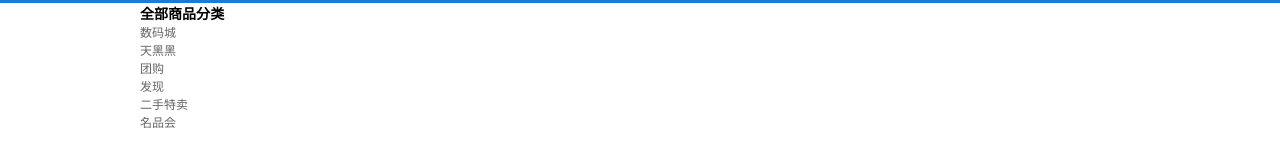
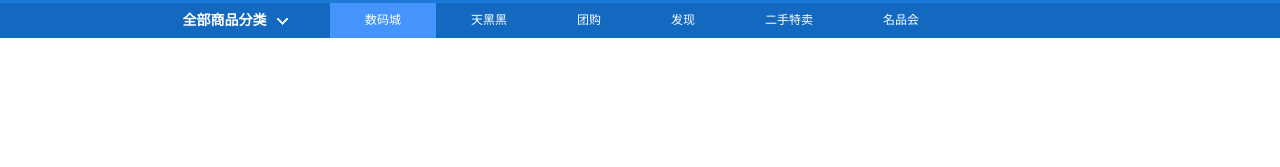
Before and after one commit to bigmo00/love, a plain HTML site: page project-01/index.html in a window 1280 px wide. Shown: the part 109-276 px from the top of the page. Drawn offline with Linux system fonts and the light colour scheme.

Commit message:
init project-01

```diff
--- a/project-01/css/index.css
+++ b/project-01/css/index.css
@@ -35,7 +35,7 @@
 .search .search-text {
     width: 350px;
     height: 36px;
-    line-height: 36px\9;
+    line-height: 36px \9;
     padding: 0 5px;
 }
 
@@ -47,7 +47,6 @@
     font-weight: bold;
     cursor: pointer;
 }
-
 
 .cart {
     width: 152px;
@@ -76,3 +75,43 @@
     text-align: right;
     padding-right: 29px;
 }
+
+/** 导航*/
+.nav {
+    height: 35px;
+    background-color: #1369C0;
+    color: #FFFFFF;
+}
+
+.nav .goods-category {
+    width: 190px;
+    line-height: 35px;
+    text-align: center;
+}
+
+.nav .goods-category i {
+    width: 11px;
+    height: 7px;
+    background: url("../images/down.png") left center no-repeat;
+    display: inline-block;
+    margin-left: 10px;
+}
+
+.nav .nav-list {
+    line-height: 35px;
+}
+
+.nav .nav-list li {
+    float: left;
+}
+
+.nav .nav-list a {
+    padding: 0 35px;
+    color: #FFFFFF;
+    line-height: 35px;
+    display: inline-block;
+}
+
+.nav .nav-list .activ {
+    background-color: #4593FD;
+}
--- a/project-01/index.html
+++ b/project-01/index.html
@@ -37,11 +37,11 @@
         </div>
         <div class="nav">
             <div class="w1000">
-                <div class="goods-category">
-                    <h3>全部商品分类</h3>
+                <div class="goods-category fl">
+                    <h3>全部商品分类<i></i></h3>
                 </div>
-                <ul>
-                    <li><a href="#">数码城</a></li>
+                <ul class="nav-list fl">
+                    <li><a href="#" class="activ">数码城</a></li>
                     <li><a href="#">天黑黑</a></li>
                     <li><a href="#">团购</a></li>
                     <li><a href="#">发现</a></li>
```
Also changed, not shown: project-01/images/down.png (added).
